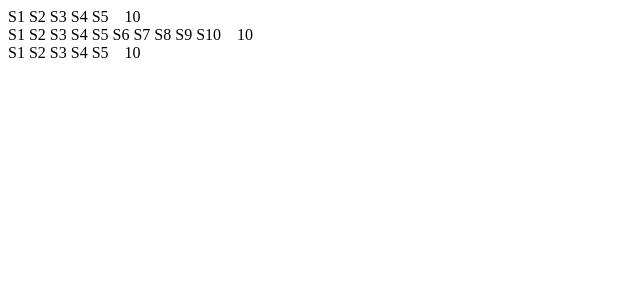
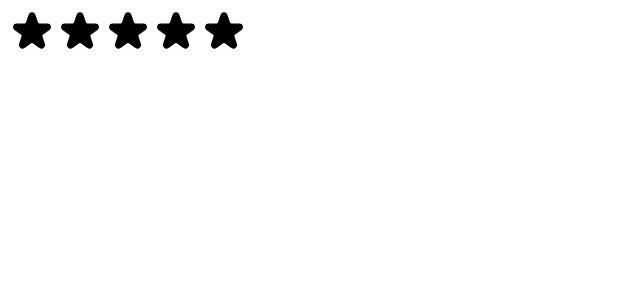
Before and after one commit to Soulbolt/usepopcorn, a React (Create React App) app: page / in a window 1280 px wide. Shown: the top 300 px of the page, without its empty margins (0-640 px from the left). Built offline with nearby package versions, Linux system fonts and the light colour scheme.

Commit message:
Add component and styling to display Stars and respond to clicks to define the number of stars.

```diff
--- a/src/components/StarRating.js
+++ b/src/components/StarRating.js
@@ -1,3 +1,5 @@
+import { useState } from "react";
+
 const containerStyle = {
   display: "flex",
   alignItems: "center",
@@ -6,23 +8,46 @@
 
 const starContainerStyle = {
   display: "flex",
-  gap: "4px",
 };
 
 const textStyle = {
-  lighHeight: "1",
+  lineHeight: "1",
   margin: "0",
 };
 
 export default function StarRating({ maxRating = 5 }) {
+  const [rating, setRating] = useState(0);
+
   return (
     <div style={containerStyle}>
       <div style={starContainerStyle}>
         {Array.from({ length: maxRating }, (_, i) => (
-          <span>S{i + 1}</span>
+          <Star key={i} onClick={() => setRating(i + 1)} />
         ))}
       </div>
-      <p style={textStyle}>10</p>
+      <p style={textStyle}>{rating || ""}</p>
     </div>
   );
 }
+
+const starStyle = {
+  width: "48px",
+  height: "48px",
+  display: "48px",
+  cursor: "pointer",
+};
+
+function Star({ onClick }) {
+  return (
+    <span role="button" style={starStyle} onClick={onClick}>
+      <svg
+        xmlns="http://www.w3.org/2000/svg"
+        viewBox="0 0 20 20"
+        fill="#000"
+        stroke="#000"
+      >
+        <path d="M9.049 2.927c.3-.921 1.603-.921 1.902 0l1.07 3.292a1 1 0 00.95.69h3.462c.969 0 1.371 1.24.588 1.81l-2.8 2.034a1 1 0 00-.364 1.118l1.07 3.292c.3.921-.755 1.688-1.54 1.118l-2.8-2.034a1 1 0 00-1.175 0l-2.8 2.034c-.784.57-1.838-.197-1.539-1.118l1.07-3.292a1 1 0 00-.364-1.118L2.98 8.72c-.783-.57-.38-1.81.588-1.81h3.461a1 1 0 00.951-.69l1.07-3.292z" />
+      </svg>
+    </span>
+  );
+}
--- a/src/index.js
+++ b/src/index.js
@@ -8,8 +8,6 @@
 root.render(
   <React.StrictMode>
     {/* <App /> */}
-    <StarRating maxRating={5} />
-    <StarRating maxRating={10} />
     <StarRating />
   </React.StrictMode>
 );
```
